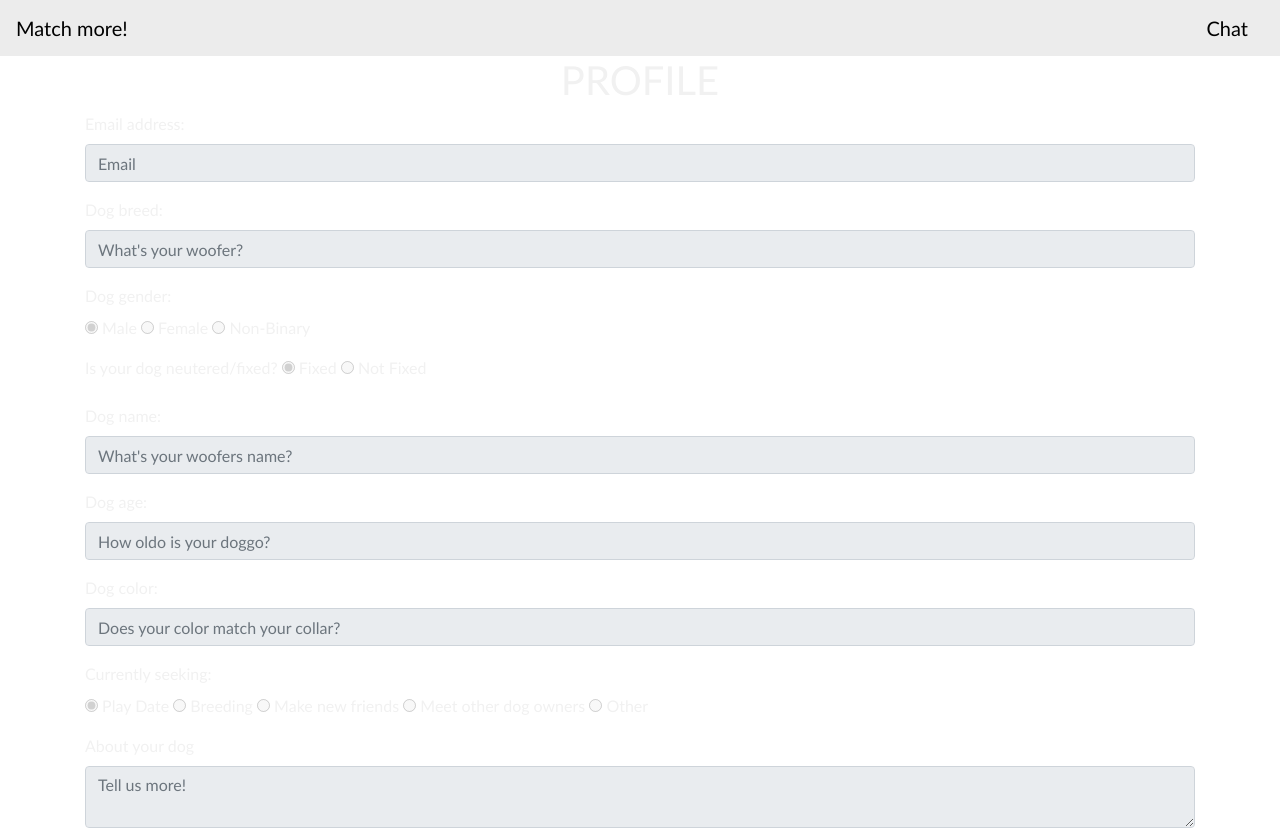
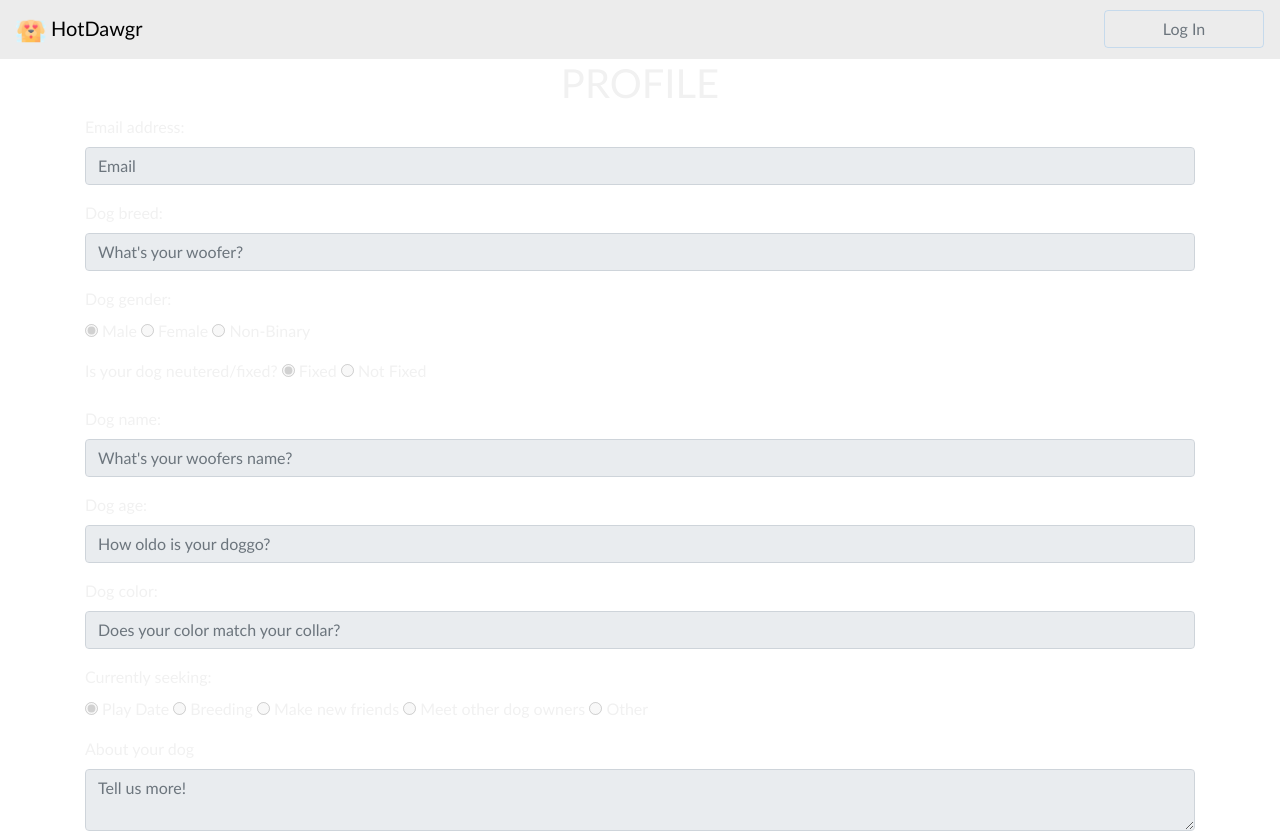
Before and after one commit to idallas93/HotDawgr-Application, a website: page public/profile.html in a window 1280 px wide. Shown: the top 834 px of the page. Drawn offline with nearby package versions, Linux system fonts and the light colour scheme; no server answers.

Commit message:
working finished button

```diff
--- a/public/profile.html
+++ b/public/profile.html
@@ -20,8 +20,16 @@
 
 <body class="match">
   <nav class="navbar navbar-custom">
-    <a class="navbar-brand" href="/match">Match more!</a>
-    <a class="navbar-brand" href="/chat">Chat</a>
+    <a class="navbar-brand" href="/index.html">
+      <img
+      src="stylesheets/icons8-dog-64.png"
+      width="30"
+      height="30"
+      alt="hotdawgr"
+      loading="lazy">
+      HotDawgr
+    </a>
+    <a href="/login" class="btn btn-outline-secondary my-2 my-sm-0" role="button" aria-pressed="true">Log In</a>
   </nav>
   <div class="container white">
     <form class="update-form">
```
Also changed, not shown: public/match.html (+2 -2 lines).
